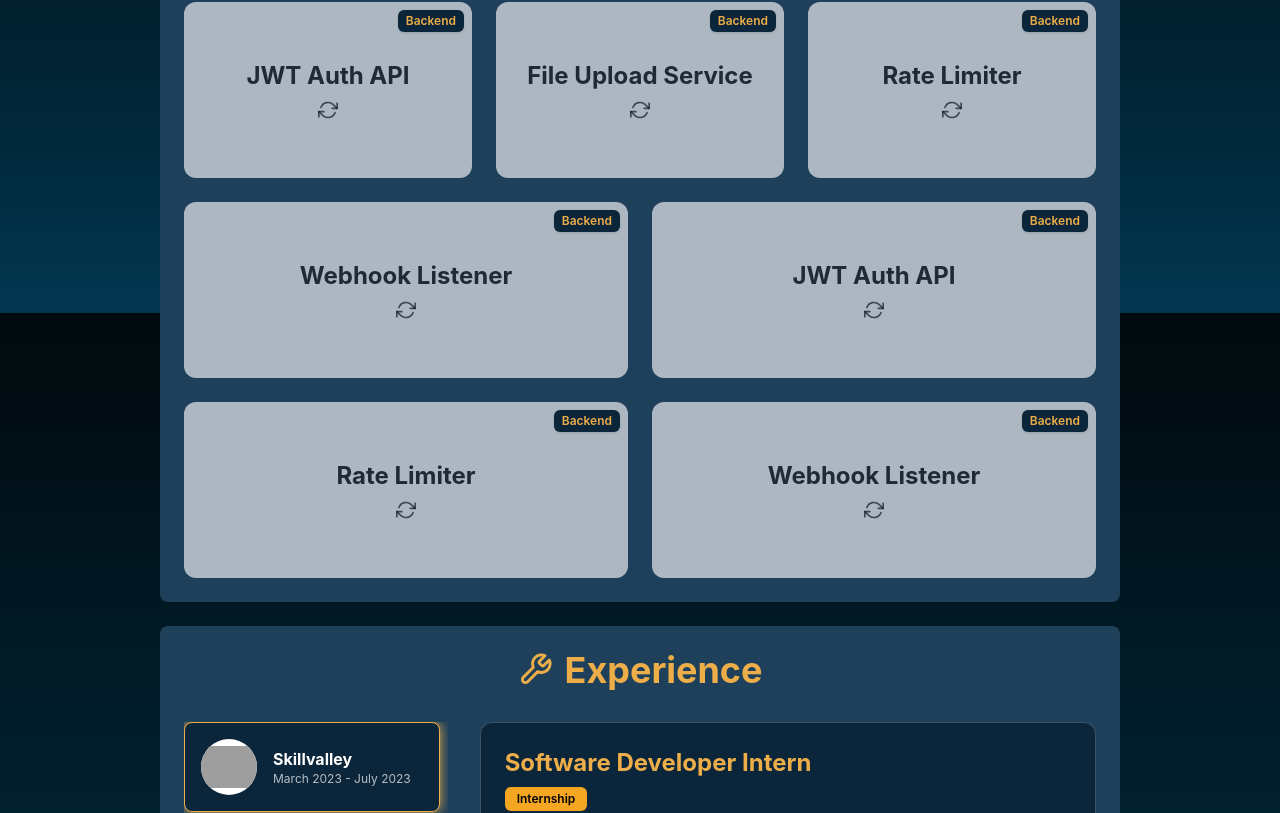
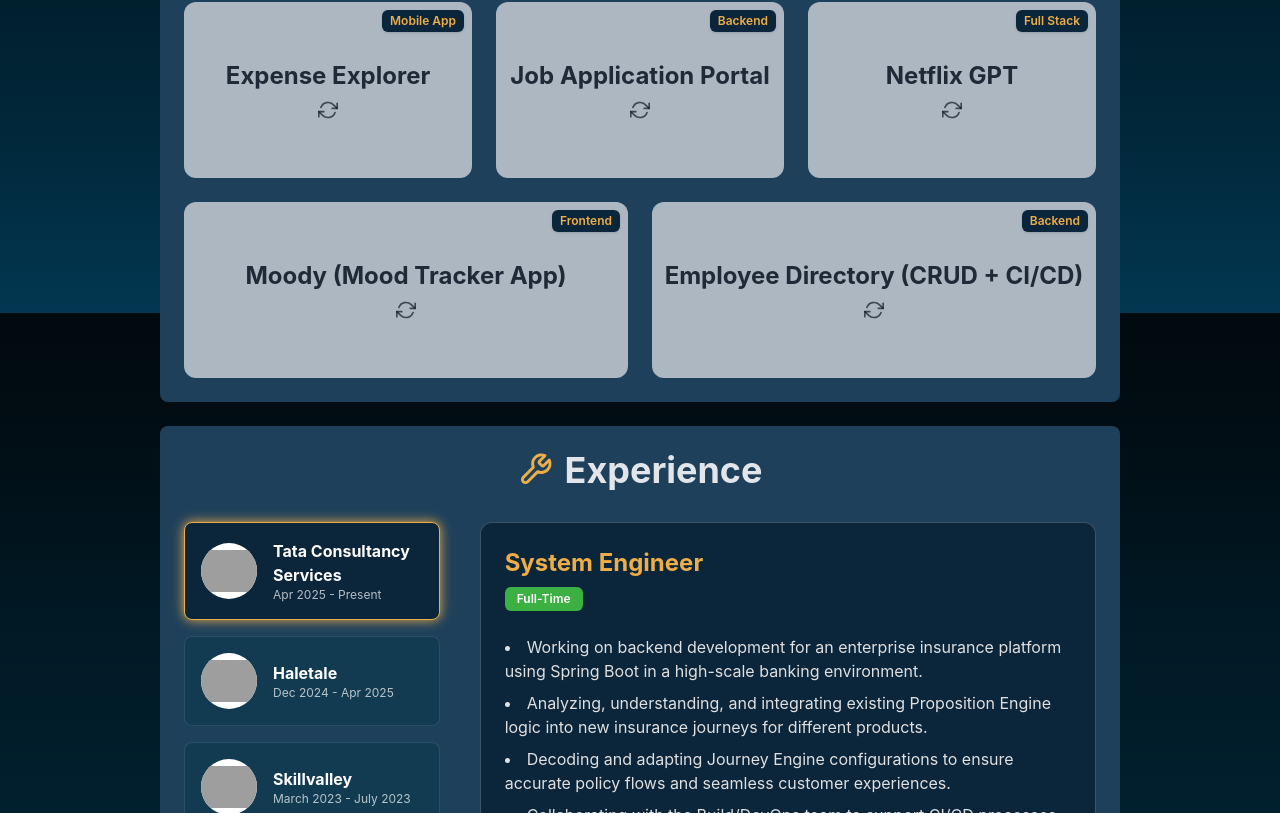
Before and after one commit to ISHITA-ROY016/my-portfolio, a React (Vite) app: page / in a window 1280 px wide. Shown: the part 2887-3700 px from the top of the page. Built offline with nearby package versions, Linux system fonts and the light colour scheme; grey boxes are pictures that could not be loaded.

Commit message:
added mini projects and experiences json

```diff
--- a/src/components/Experience.jsx
+++ b/src/components/Experience.jsx
@@ -14,29 +14,26 @@ const Experience = () => {
       {/* Title */}
       <div className="flex gap-3 items-center">
         <img src="/assets/experience.svg" width={35} height={50} />
-        <span className="text-4xl font-bold text-darkHeading">Experience</span>
+        <span className="text-4xl font-bold ">Experience</span>
       </div>
 
       <div className="flex flex-col md:flex-row gap-8 w-full">
         {/* LEFT — Experience List */}
         <div
-          className="w-full md:w-[30%] flex flex-col gap-4 pr-2 overflow-y-auto"
-          style={{ maxHeight: "350px" }}
+          className="w-full md:w-[30%] flex flex-col gap-4 pr-2"
         >
           {experienceData.map((item, idx) => (
             <button
               key={idx}
               onClick={() => setSelected(idx)}
               className={`
-    flex items-center gap-4 p-4 w-full rounded-lg transition-all border
-    ${selected === idx
+                  flex items-center gap-4 p-4 w-full rounded-lg transition-all border
+                  ${selected === idx
                   ? "bg-[#0b253a] border-[#EDAE49] shadow-[0_0_12px_#EDAE49]"
                   : "bg-[#123b52] border-white/10 hover:border-white/20"
                 }
-  `}
+                `}
             >
-
-
               <img
                 src={item.logo}
                 className="w-14 h-14 object-contain rounded-full bg-white"
--- a/src/data/experience.json
+++ b/src/data/experience.json
@@ -1,39 +1,110 @@
 [
+  {
+    "company": "Tata Consultancy Services",
+    "role": "System Engineer",
+    "period": "Apr 2025 - Present",
+    "type": "Full-Time",
+    "description": [
+      "Working on backend development for an enterprise insurance platform using Spring Boot in a high-scale banking environment.",
+      "Analyzing, understanding, and integrating existing Proposition Engine logic into new insurance journeys for different products.",
+      "Decoding and adapting Journey Engine configurations to ensure accurate policy flows and seamless customer experiences.",
+      "Collaborating with the Build/DevOps team to support CI/CD processes and ensure smooth deployment across environments.",
+      "Working with PostgreSQL and MongoDB for data handling, testing, and environment validation."
+    ],
+    "techStack": [
+      "Spring Boot",
+      "Java",
+      "PostgreSQL",
+      "MongoDB",
+      "Jenkins",
+      "CI/CD"
+    ],
+    "logo": "/assets/tcs.png"
+  },
+  {
+    "company": "Haletale",
+    "role": "Frontend Developer Intern",
+    "period": "Dec 2024 - Apr 2025",
+    "type": "Internship",
+    "description": [
+      "Rebuilt a scalable frontend architecture using React.js by refactoring legacy code and removing outdated, duplicate, and inconsistent UI components.",
+      "Unified multiple redundant dropdown and form components into clean reusable patterns, improving maintainability and cutting component duplication.",
+      "Enhanced application stability and user experience by modernizing old code and standardizing UI behaviour.",
+      "Authored detailed technical documentation, including component guidelines and integration notes for future developers.",
+      "Wrote complete release notes and changelogs covering new features, improvements, bug fixes, and technical upgrades."
+    ],
+    "techStack": [
+      "React.js",
+      "JavaScript",
+      "CSS",
+      "TailwindCSS",
+      "REST APIs"
+    ],
+    "logo": "/assets/haletale.png"
+  },
   {
     "company": "Skillvalley",
     "role": "Software Developer Intern",
     "period": "March 2023 - July 2023",
     "type": "Internship",
     "description": [
-      "Developed and implemented front-end architecture of a full stack TPO web application using React.js.",
-      "Created technical documentation for system architecture, user flow, and troubleshooting guides.",
-      "Improved onboarding and reduced dev support load by 25%."
+      "Led the frontend development for a full-stack TPO web platform, collaborating with a 5-member team to deliver the product for a target client.",
+      "Designed and implemented the frontend architecture in React.js while ensuring seamless integration with backend APIs.",
+      "Coordinated closely with backend developers to align API contracts, resolve integration blockers, and maintain consistent data flow across the application.",
+      "Documented system architecture, user flows, and frontend workflows to support development continuity and reduce onboarding friction.",
+      "Improved developer efficiency by organizing reusable UI components and streamlining the component structure.",
+      "Helped reduce dev support load by 25% by providing clear troubleshooting guides and structured documentation."
     ],
-    "techStack": ["React.js", "Axios", "MongoDB", "Express.js", "Node.js"],
+    "techStack": [
+      "React.js",
+      "Axios",
+      "MongoDB",
+      "Express.js",
+      "Node.js"
+    ],
     "logo": "/assets/skillvalley.png"
   },
   {
     "company": "Fyipen.com",
-    "role": "Frontend Developer",
+    "role": "Flutter Developer Intern",
     "period": "Feb 2022 - Sept 2022",
     "type": "Internship",
     "description": [
-      "Maintained production UI features using React.",
-      "Optimised UI performance and improved reusability."
+      "Worked alongside a senior developer to build a production-ready doctors' medical application using Flutter.",
+      "Integrated Firebase services and implemented Redux-style state management to streamline data flow and optimize app responsiveness.",
+      "Improved app loading performance by 40%, enhancing user experience and overall stability.",
+      "Delivered rapid UI and feature updates based on stakeholder requirements, adapting quickly to evolving product needs in a fast-paced startup environment.",
+      "Ensured all implementations aligned with coding standards and relevant compliance guidelines to maintain a safe and reliable application experience."
     ],
-    "techStack": ["React.js", "Redux", "JavaScript"],
+    "techStack": [
+      "Flutter",
+      "Dart",
+      "Firebase",
+      "Redux Architecture",
+      "REST APIs"
+    ],
     "logo": "/assets/fyipen.png"
   },
   {
-    "company": "Microsoft",
-    "role": "Software Engineer",
+    "company": "Microsoft Engage",
+    "role": "Microsoft Engage Mentee",
     "period": "May 2022 - June 2022",
-    "type": "Full-Time",
+    "type": "Internship",
     "description": [
-      "Worked with internal engineering teams to improve cloud tooling.",
-      "Built dashboards with internal APIs and Azure services."
+      "Worked on a Machine Learning project to build a content-based Movie Recommendation System using Python and Jupyter Notebook.",
+      "Learned and implemented core ML concepts such as feature extraction, cosine similarity, and vectorization to generate accurate recommendations.",
+      "Engineered a scalable ML pipeline that improved the relevance and personalization of the recommendation results.",
+      "Created detailed project documentation including design diagrams, data flow representations, and architectural blueprints.",
+      "Integrated user-feedback iterations into the model workflow to refine recommendation accuracy and enhance the end-user experience."
     ],
-    "techStack": ["Azure", "C#", "TypeScript"],
+    "techStack": [
+      "Python",
+      "Jupyter Notebook",
+      "Pandas",
+      "NumPy",
+      "Scikit-learn",
+      "Machine Learning"
+    ],
     "logo": "/assets/microsoft.png"
   }
 ]
--- a/src/data/miniProjects.json
+++ b/src/data/miniProjects.json
@@ -1,79 +1,64 @@
 [
     {
-        "title": "JWT Auth API",
-        "category": "Backend",
-        "description": "A secure authentication backend with access & refresh tokens.",
+        "title": "Expense Explorer",
+        "category": "Mobile App",
+        "description": "A clean and simple Flutter app to track weekly expenses with charts, date picker, and a scrollable list of transactions.",
         "techStack": [
-            "Node.js",
-            "Express",
-            "JWT",
-            "Redis"
+            "Flutter",
+            "Dart"
         ],
-        "github": "https://github.com/your/jwt-auth"
+        "github": "https://github.com/ISHITA-ROY016/Expense-explorer"
     },
     {
-        "title": "File Upload Service",
+        "title": "Job Application Portal",
         "category": "Backend",
-        "description": "Backend service for secure file uploads with validation & cloud storage.",
+        "description": "A Spring Boot + JSP based job application system supporting job listings, applications, and data handling.",
         "techStack": [
-            "Node.js",
-            "Multer",
-            "AWS S3"
+            "Java",
+            "Spring Boot",
+            "JSP",
+            "JSTL",
+            "Tomcat"
         ],
-        "github": "https://github.com/your/file-upload"
+        "github": "https://github.com/ISHITA-ROY016/JobApp"
     },
     {
-        "title": "Rate Limiter",
-        "category": "Backend",
-        "description": "A production-grade rate-limiting middleware using Redis counters.",
+        "title": "Netflix GPT",
+        "category": "Full Stack",
+        "description": "A Netflix-style movie browsing app with GPT-powered movie suggestions, user authentication, and dynamic movie data.",
         "techStack": [
-            "Node.js",
-            "Express",
-            "Redis"
+            "React",
+            "Firebase Auth",
+            "TMDB API",
+            "GPT API",
+            "Tailwind CSS"
         ],
-        "github": "https://github.com/your/rate-limiter"
+        "github": "https://github.com/ISHITA-ROY016/netflix-gpt"
     },
     {
-        "title": "Webhook Listener",
-        "category": "Backend",
-        "description": "Generic webhook listener for Stripe/GitHub events.",
+        "title": "Moody (Mood Tracker App)",
+        "category": "Frontend",
+        "description": "A mood-tracking web app to log daily emotions with notes, filters, and CRUD features. Built with Firebase for real-time data storage and authentication.",
         "techStack": [
-            "Node.js",
-            "Express"
+            "HTML/CSS",
+            "JavaScript",
+            "Firebase Auth",
+            "Firebase Firestore"
         ],
-        "github": "https://github.com/your/webhook-listener"
+        "github": "https://github.com/ISHITA-ROY016/Moody"
     },
     {
-        "title": "JWT Auth API",
+        "title": "Employee Directory (CRUD + CI/CD)",
         "category": "Backend",
-        "description": "A secure authentication backend with access & refresh tokens.",
+        "description": "A Spring Boot CRUD application with MySQL persistence, H2 in-memory tests, and full CI/CD pipeline setup.",
         "techStack": [
-            "Node.js",
-            "Express",
-            "JWT",
-            "Redis"
+            "Spring Boot",
+            "Java",
+            "MySQL",
+            "H2",
+            "Maven",
+            "CI/CD"
         ],
-        "github": "https://github.com/your/jwt-auth"
-    },
-    {
-        "title": "Rate Limiter",
-        "category": "Backend",
-        "description": "A production-grade rate-limiting middleware using Redis counters.",
-        "techStack": [
-            "Node.js",
-            "Express",
-            "Redis"
-        ],
-        "github": "https://github.com/your/rate-limiter"
-    },
-    {
-        "title": "Webhook Listener",
-        "category": "Backend",
-        "description": "Generic webhook listener for Stripe/GitHub events.",
-        "techStack": [
-            "Node.js",
-            "Express"
-        ],
-        "github": "https://github.com/your/webhook-listener"
+        "github": "https://github.com/ISHITA-ROY016/Employee-Directory"
     }
 ]
```
Also changed, not shown: 1 other file (tests, documents, lock files or other folders).
